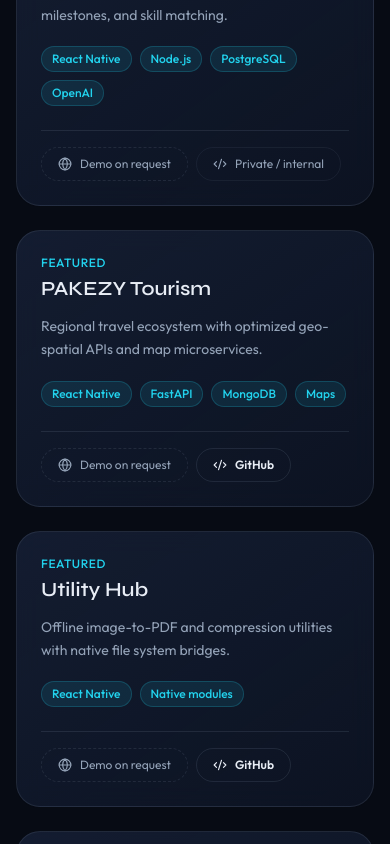
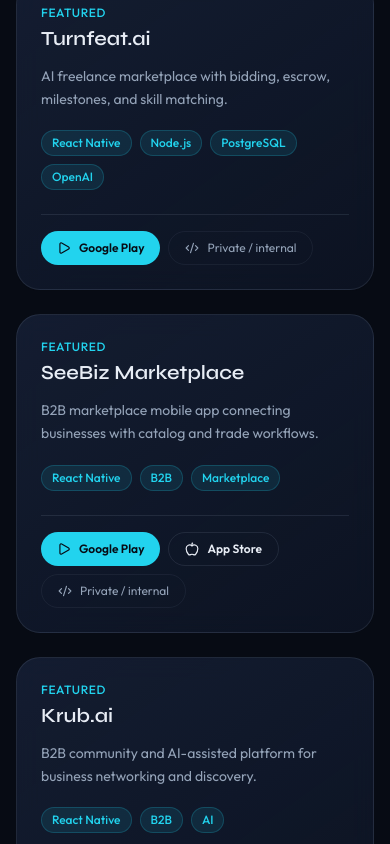
Before and after one commit to muhammadrizwaneng/rizwan-portfolio, a Next.js app: page / in a window 390 px wide. Shown: the part 6240-7084 px from the top of the page. Built offline with nearby package versions, Linux system fonts and the light colour scheme; no server answers.

Commit message:
Add Play Store and App Store links for shipped mobile apps

```diff
--- a/src/components/Projects.tsx
+++ b/src/components/Projects.tsx
@@ -1,7 +1,7 @@
 "use client";
 
 import { motion } from "framer-motion";
-import { Code2, ExternalLink, Globe } from "lucide-react";
+import { Apple, Code2, ExternalLink, Globe, Play } from "lucide-react";
 import { SectionHeading } from "@/components/SectionHeading";
 import { featuredProjects, githubProjects, profile } from "@/data/profile";
 
@@ -52,22 +52,47 @@
               </div>
 
               <div className="mt-6 flex flex-wrap gap-2 border-t border-border pt-4">
+                {project.playStore ? (
+                  <a
+                    href={project.playStore}
+                    target="_blank"
+                    rel="noopener noreferrer"
+                    className="inline-flex items-center gap-2 rounded-full bg-accent px-4 py-2 text-xs font-semibold text-background transition hover:brightness-110"
+                  >
+                    <Play size={14} />
+                    Google Play
+                  </a>
+                ) : null}
+                {project.appStore ? (
+                  <a
+                    href={project.appStore}
+                    target="_blank"
+                    rel="noopener noreferrer"
+                    className="inline-flex items-center gap-2 rounded-full border border-border px-4 py-2 text-xs font-semibold text-foreground transition hover:border-accent/40 hover:text-accent"
+                  >
+                    <Apple size={14} />
+                    App Store
+                  </a>
+                ) : null}
                 {project.demo ? (
                   <a
                     href={project.demo}
                     target="_blank"
                     rel="noopener noreferrer"
-                    className="inline-flex items-center gap-2 rounded-full bg-accent px-4 py-2 text-xs font-semibold text-background transition hover:brightness-110"
+                    className="inline-flex items-center gap-2 rounded-full border border-border px-4 py-2 text-xs font-semibold text-foreground transition hover:border-accent/40 hover:text-accent"
                   >
                     <Globe size={14} />
                     Live demo
                   </a>
-                ) : (
+                ) : null}
+                {!project.demo &&
+                !project.playStore &&
+                !project.appStore ? (
                   <span className="inline-flex items-center gap-2 rounded-full border border-dashed border-border px-4 py-2 text-xs text-muted">
                     <Globe size={14} />
                     Demo on request
                   </span>
-                )}
+                ) : null}
                 {project.github ? (
                   <a
                     href={project.github}
--- a/src/data/profile.ts
+++ b/src/data/profile.ts
@@ -25,6 +25,8 @@
   stack: string[];
   github?: string | null;
   demo?: string | null;
+  playStore?: string | null;
+  appStore?: string | null;
   featured?: boolean;
 };
 
@@ -109,30 +111,58 @@
     featured: true,
   },
   {
-    name: "SeeCard Platform",
+    name: "SeeCard",
     stack: ["React Native", "REST APIs", "QR"],
     summary:
       "Digital business cards with live profile editing, QR sharing, and phonebook sync.",
     github: null,
     demo: null,
+    playStore: "https://play.google.com/store/apps/details?id=com.seecard",
+    appStore: "https://apps.apple.com/pk/app/seecard/id6502513661",
     featured: true,
   },
   {
-    name: "SeeTask System",
+    name: "SeeTask",
     stack: ["React Native", "Real-time", "Multi-tenant"],
     summary:
       "Team workspace app with projects, deadlines, and low-latency notifications.",
     github: null,
     demo: null,
+    playStore: "https://play.google.com/store/apps/details?id=com.seetask",
+    appStore: "https://apps.apple.com/pk/app/seetask/id6742219504",
     featured: true,
   },
   {
-    name: "Turnfeat Platform",
+    name: "Turnfeat.ai",
     stack: ["React Native", "Node.js", "PostgreSQL", "OpenAI"],
     summary:
       "AI freelance marketplace with bidding, escrow, milestones, and skill matching.",
     github: null,
     demo: null,
+    playStore: "https://play.google.com/store/apps/details?id=com.turnfeat.ai",
+    featured: true,
+  },
+  {
+    name: "SeeBiz Marketplace",
+    stack: ["React Native", "B2B", "Marketplace"],
+    summary:
+      "B2B marketplace mobile app connecting businesses with catalog and trade workflows.",
+    github: null,
+    demo: null,
+    playStore:
+      "https://play.google.com/store/apps/details?id=b2b.seebiz.marketplace",
+    appStore: "https://apps.apple.com/pk/app/seebiz/id1624880662",
+    featured: true,
+  },
+  {
+    name: "Krub.ai",
+    stack: ["React Native", "B2B", "AI"],
+    summary:
+      "B2B community and AI-assisted platform for business networking and discovery.",
+    github: null,
+    demo: null,
+    playStore: "https://play.google.com/store/apps/details?id=com.b2bcommunity",
+    appStore: "https://apps.apple.com/pk/app/krub-ai/id6747217722",
     featured: true,
   },
   {
@@ -142,6 +172,7 @@
       "Regional travel ecosystem with optimized geo-spatial APIs and map microservices.",
     github: "https://github.com/muhammadrizwaneng/PakTourism",
     demo: null,
+    playStore: "https://play.google.com/store/apps/details?id=com.paktourism",
     featured: true,
   },
   {
@@ -151,6 +182,7 @@
       "Offline image-to-PDF and compression utilities with native file system bridges.",
     github: "https://github.com/muhammadrizwaneng/UtilityApp",
     demo: null,
+    playStore: "https://play.google.com/store/apps/details?id=com.utilityhub.app",
     featured: true,
   },
   {
```
